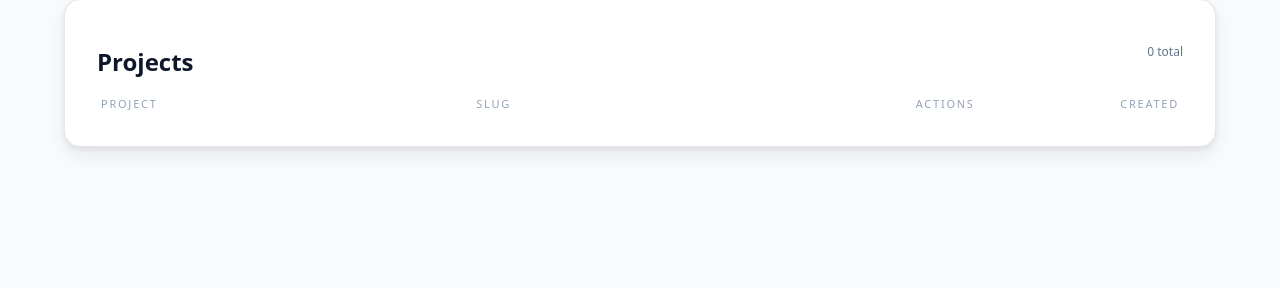
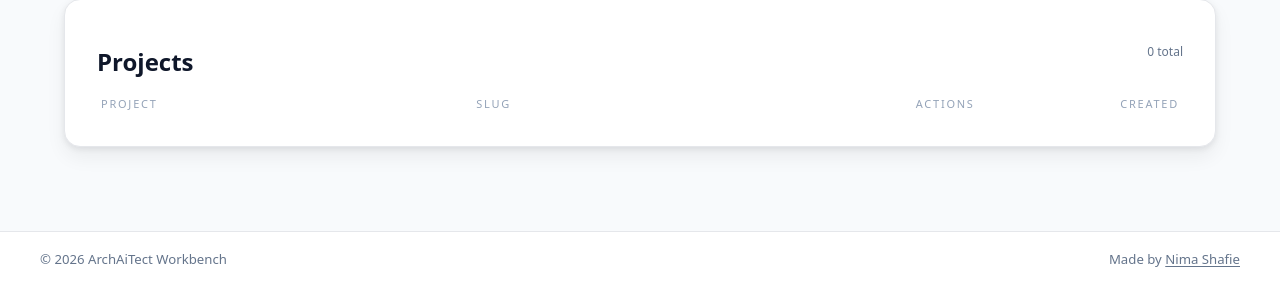
Before and after one commit to NimaShafie/arch-ai-tect, a FastAPI app: page / in a window 1280 px wide. Shown: the part 773-1061 px from the top of the page. Before the commit the page ends 925 px from the top, so only its background shows below. Run offline with FastAPI, Linux system fonts and the light colour scheme; data that the repository does not hold is empty.

Commit message:
fix project view layout: balance columns + add footer
- Move Generate Architecture (step 2) to right column so left has brief only
- Right column now holds steps 2, 3, 4 for balanced column heights
- Switch align-items to flex-start so columns don't fake-stretch
- Add sticky footer with copyright and Nima Shafie GitHub link
- Remove padding-bottom hack replaced by proper footer spacing

Co-Authored-By: Claude Sonnet 4.6 <noreply@anthropic.com>

```diff
--- a/server/templates/base.html
+++ b/server/templates/base.html
@@ -143,6 +143,28 @@
     @media (max-width:980px){
       .grid{ grid-template-columns:1fr }
     }
+
+    /* ── Sticky footer layout ───────────────────────────────────────── */
+    body{
+      display:flex; flex-direction:column; min-height:100vh;
+    }
+    .container{
+      flex:1;
+    }
+    .site-footer{
+      margin-top:auto;
+      border-top:1px solid var(--border);
+      background:var(--card);
+      padding:18px 24px;
+    }
+    .site-footer .footer-inner{
+      max-width:1200px; margin:0 auto;
+      display:flex; align-items:center; justify-content:space-between;
+      flex-wrap:wrap; gap:8px;
+      font-size:.825rem; color:var(--muted);
+    }
+    .site-footer a{ color:var(--muted); text-decoration:underline; text-underline-offset:2px; }
+    .site-footer a:hover{ color:var(--md-primary); }
   </style>
 
   <link rel="icon" href="/assets/favicon.svg" type="image/svg+xml">
@@ -186,5 +208,12 @@
   <div class="toast-wrap" aria-live="polite"></div>
 
   {% block scripts %}{% endblock %}
+
+  <footer class="site-footer">
+    <div class="footer-inner">
+      <span>&copy; 2026 ArchAiTect Workbench</span>
+      <span>Made by <a href="https://github.com/n1mz" target="_blank" rel="noopener">Nima Shafie</a></span>
+    </div>
+  </footer>
 </body>
 </html>
```
Also changed, not shown: server/templates/ui_project.html (+11 -10 lines).
